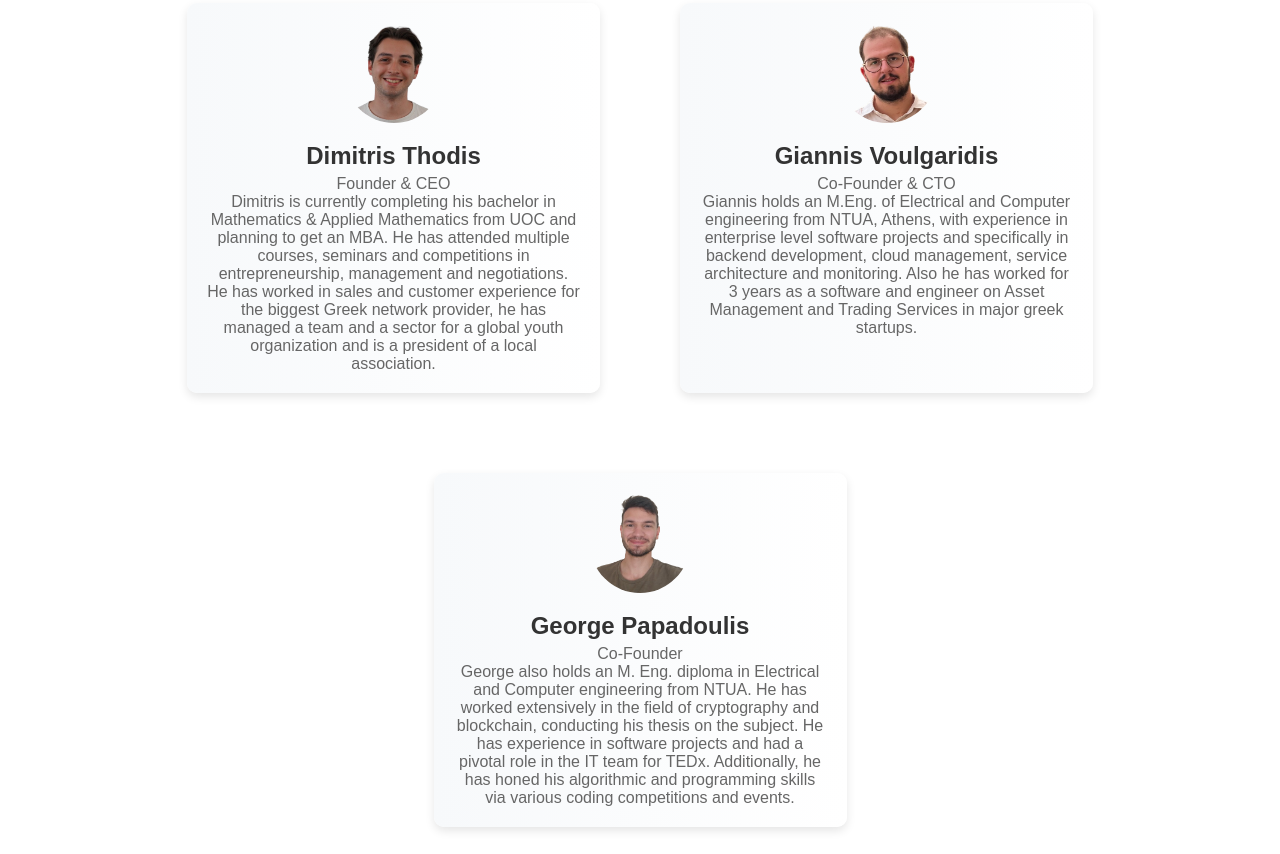
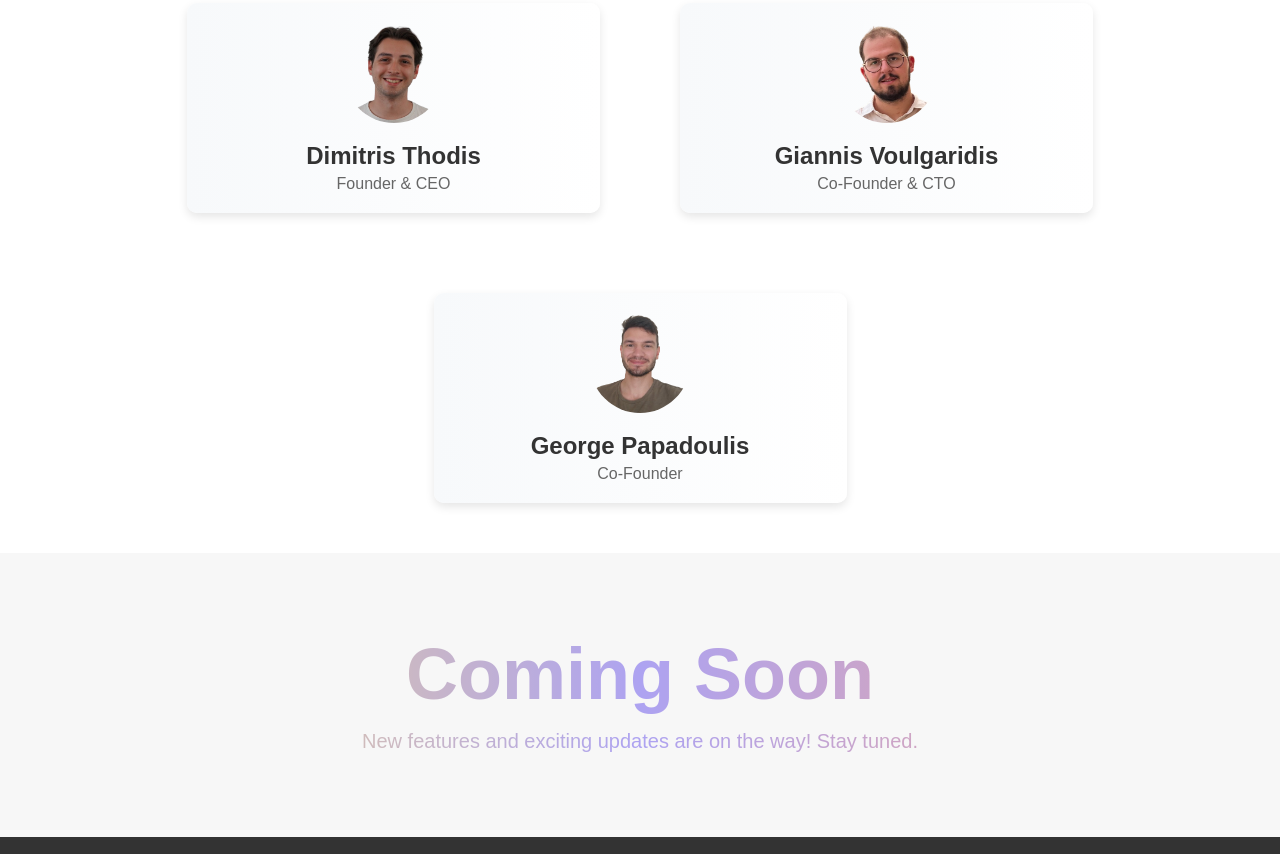
Before and after one commit to meetiego/static_page, a plain HTML site: page index.html in a window 1280 px wide. Shown: the part 1703-2557 px from the top of the page. Drawn offline with nearby package versions, Linux system fonts and the light colour scheme.

Commit message:
remove text about us

```diff
--- a/index.html
+++ b/index.html
@@ -61,19 +61,16 @@
                     <img src="assets/mitsos-removebg-preview.png" alt="Team Member 1" class="profile-img">
                     <h3>Dimitris Thodis</h3>
                     <p>Founder & CEO</p>
-                    <p>Dimitris is currently completing his bachelor in Mathematics & Applied Mathematics from UOC and planning to get an MBA. He has attended multiple courses, seminars and competitions in entrepreneurship, management and negotiations. He has worked in sales and customer experience for the biggest Greek network provider, he has managed a team and a sector for a global youth organization and is a president of a local association.</p>
                 </div>
                 <div class="team-member col-2">
                     <img src="assets/john-removebg-preview.png" alt="Team Member 2" class="profile-img">
                     <h3>Giannis Voulgaridis</h3>
                     <p>Co-Founder & CTO</p>
-                    <p>Giannis holds an M.Eng. of Electrical and Computer engineering from NTUA, Athens, with experience in enterprise level software projects and specifically in backend development, cloud management, service architecture and monitoring. Also he has worked for 3 years as a software and engineer on Asset Management and Trading Services  in major greek startups.</p>
                 </div>
                 <div class="team-member col-2">
                     <img src="assets/zorz-removebg-preview.png" alt="Team Member 3" class="profile-img">
                     <h3>George Papadoulis</h3>
                     <p>Co-Founder</p>
-                    <p>George also holds an M. Eng. diploma in Electrical and Computer engineering from NTUA. He has worked extensively in the field of cryptography and blockchain, conducting his thesis on the subject. Ηe has experience in software projects and had a pivotal role in the IT team for TEDx. Additionally, he has honed his algorithmic and programming skills via various coding competitions and events.</p>
                 </div>
             </div>
         </section>
```
